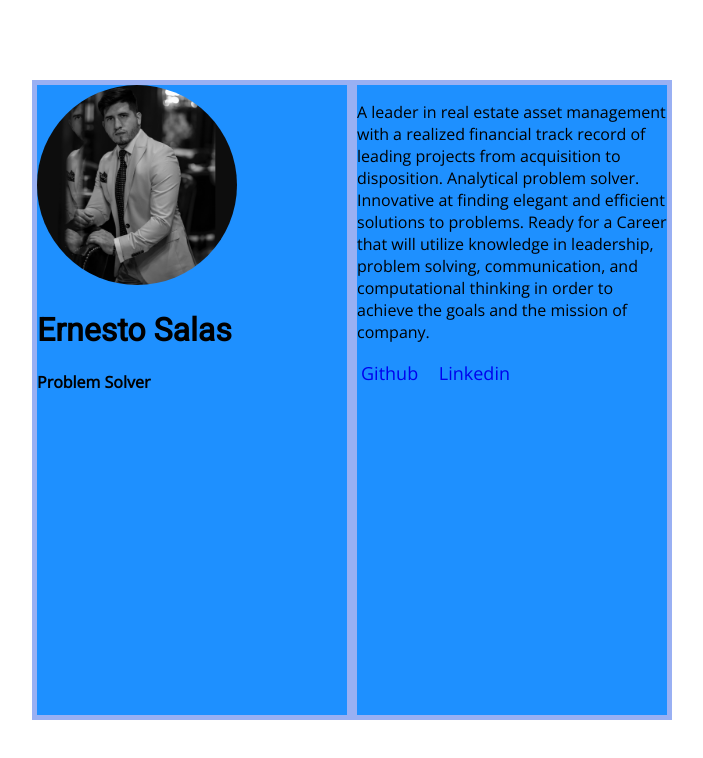
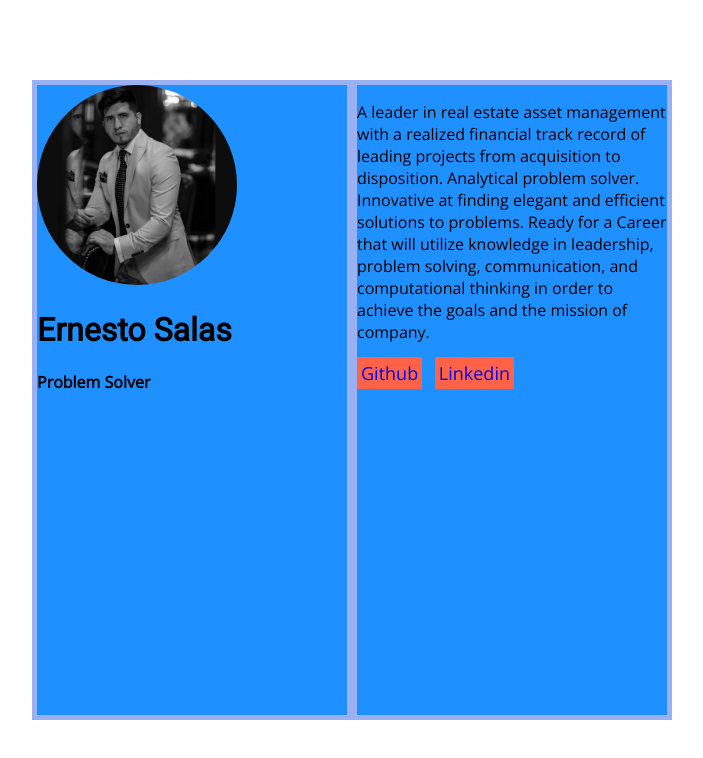
Before and after one commit to theernestosalas/AboutMe, a plain HTML site: page index.html in a window 1280 px wide. Shown: the whole page, without its empty margins (288-991 px from the left). Drawn offline with nearby package versions, Linux system fonts and the light colour scheme.

Commit message:
Update style.css

```diff
--- a/style.css
+++ b/style.css
@@ -58,6 +58,7 @@ html, body {
 
 .social-links a {
 	text-decoration: none;
+	background-color: #ff6347;
 	padding: 4px;
 }
 
```
